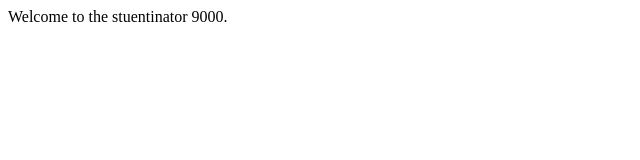
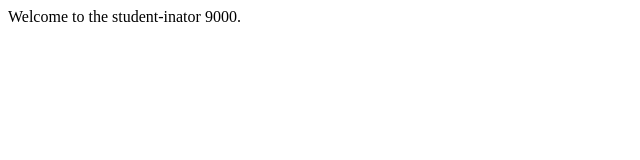
Before and after one commit to dariashifrina/pish_posh, a plain HTML site: page pish_posh/templates/home.html in a window 1280 px wide. Shown: the full height of the page, 0-640 px from the left. Drawn offline with Linux system fonts and the light colour scheme.

Commit message:
minor text fixes

```diff
--- a/pish_posh/templates/home.html
+++ b/pish_posh/templates/home.html
@@ -5,6 +5,6 @@
         <title></title>
     </head>
     <body>
-        Welcome to the stuentinator 9000.
+        Welcome to the student-inator 9000.
     </body>
 </html>
```
